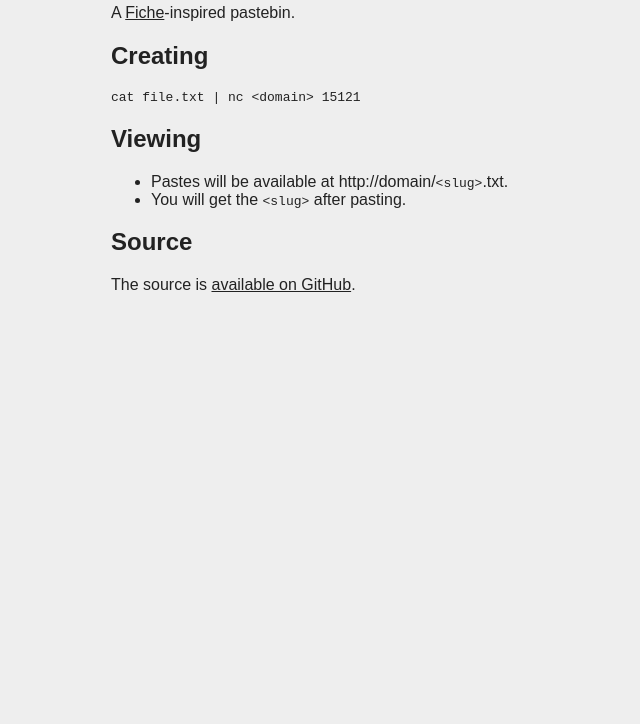
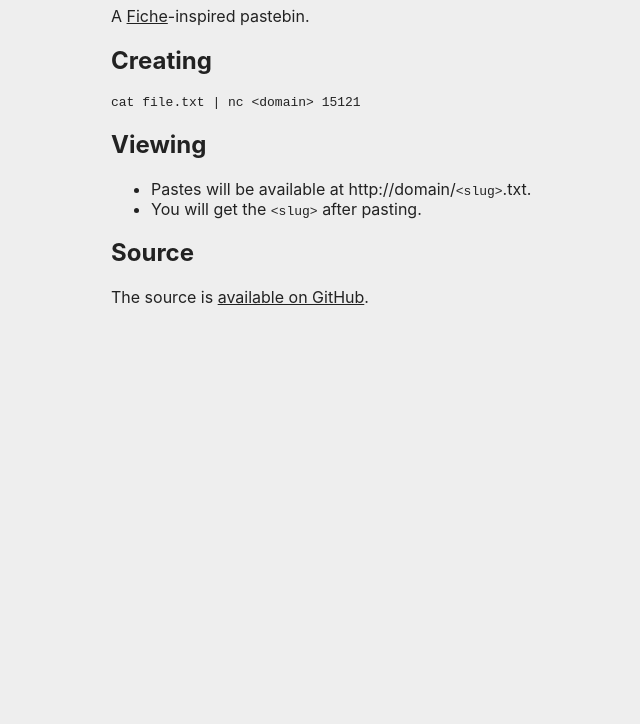
Before and after one commit to roj1512/chife, a plain HTML site: page pastes/index.html in a window 1280 px wide. Shown: the part 76-800 px from the top of the page, without its empty margins (279-919 px from the left). Drawn offline with Linux system fonts and the light colour scheme.

Commit message:
Update font

```diff
--- a/pastes/index.html
+++ b/pastes/index.html
@@ -28,7 +28,7 @@
         max-width: 500px;
         margin: 0 auto;
         padding: 0 20px;
-        font-family: sans-serif;
+        font-family: -apple-system, BlinkMacSystemFont, 'Segoe UI', Roboto, Oxygen, Ubuntu, Cantarell, 'Open Sans', 'Helvetica Neue', sans-serif;
       }
 
       a,
```
